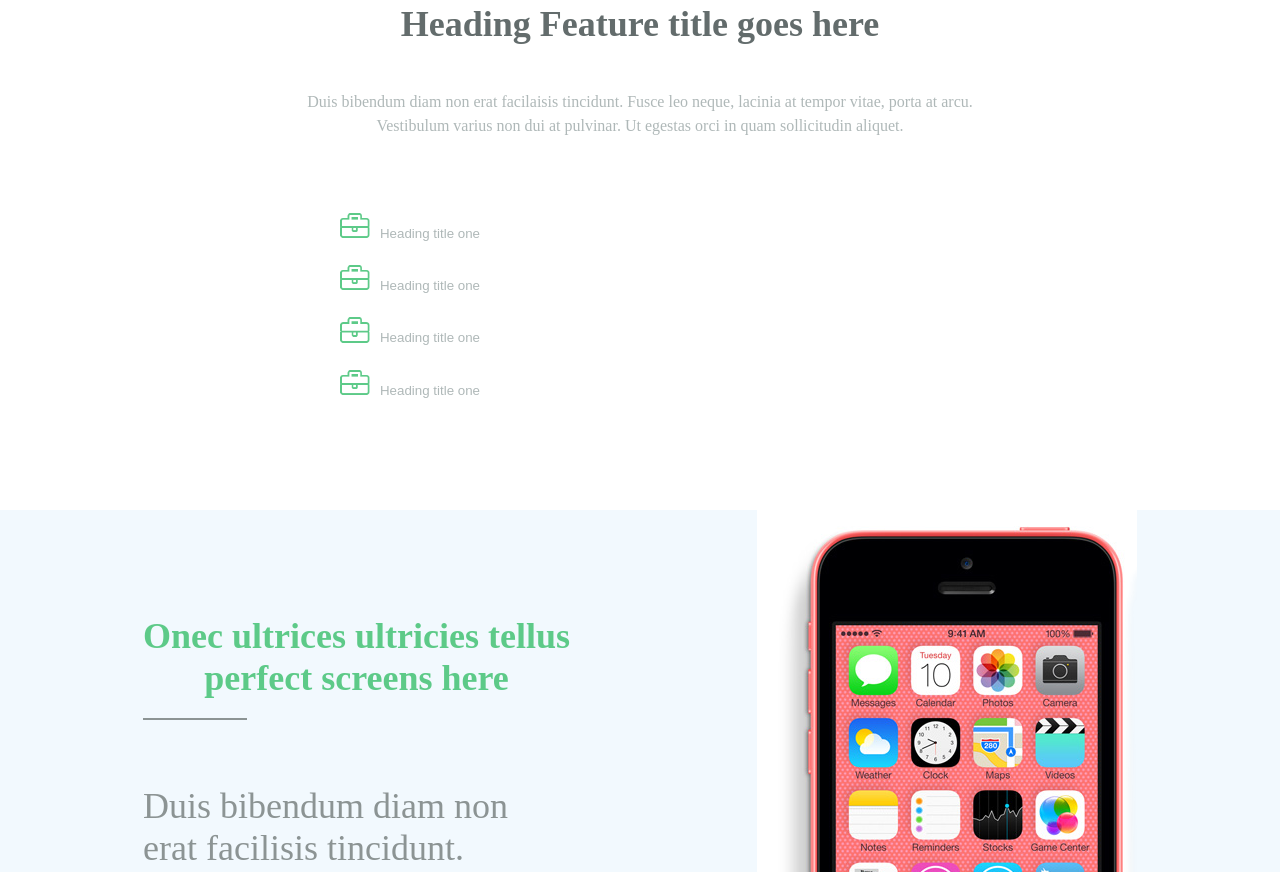
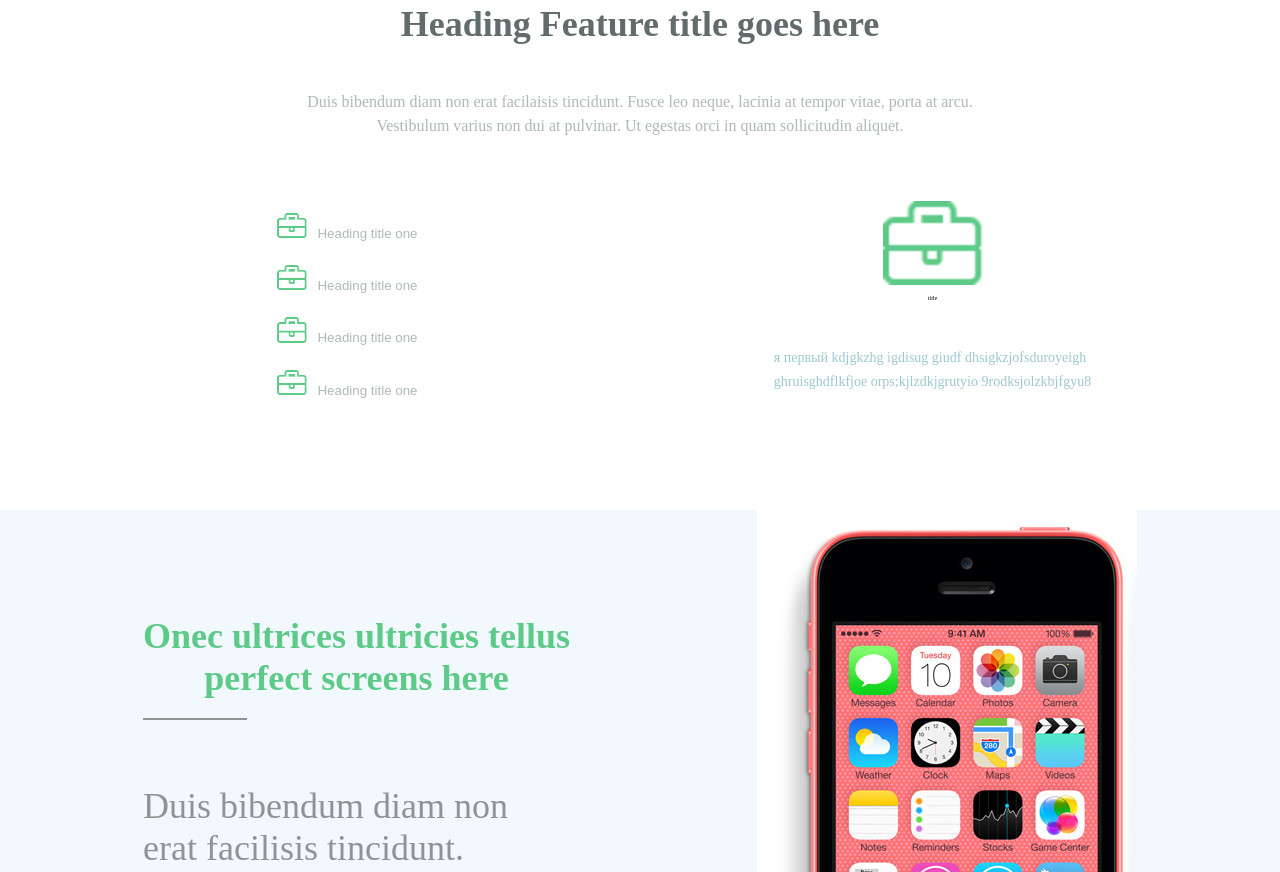
Before and after one commit to oksanabaza/landing, a plain HTML site: page index.html in a window 1280 px wide. Shown: the part 1012-1884 px from the top of the page. Drawn offline with Linux system fonts and the light colour scheme.

Commit message:
js file updated

```diff
--- a/css/style.css
+++ b/css/style.css
@@ -11,7 +11,13 @@
 min-width: 700px;
   /* position: relative; */
 }
-
+.section-center{
+  display: flex;
+  flex-direction: column;
+  /* max-height: 100px; */
+  height: 10px;
+  min-width: 250px;
+}
 .navigation {
   -webkit-box-pack: justify;
       -ms-flex-pack: justify;
@@ -257,8 +263,8 @@ text-align: center;
   display: flex;
 }
 .second__block__menu{
-  display: flex;
-  flex-direction: row;
+  display: grid;
+  grid-template-columns: 1fr 1fr;
   justify-content: space-around;
   padding-top: 63px;
   padding-bottom: 109px;
--- a/index.html
+++ b/index.html
@@ -99,11 +99,12 @@
 
       <div class="section-center">
 
-        <!-- <div class="menu-item">
-          <img class="icon" src="img/bag.png" alt="альтернативный текст">
-          <p class="item-info">Lorem ipsum dolor sit amet consectetur adipisicing elit. Dignissimos facilis
-            harum debitis eligendi fugit veritatis doloremque sapiente officia quibusdam quia?</p>
-        </div> -->
+        <div class="menu-item">
+          <img class="icon" src="img/bag.png" alt="id" width="100px">
+          <h2 class="menu-item_title">title</h2>
+          <p class="item-info">я первый kdjgkzhg igdisug giudf dhsigkzjofsduroyeigh<br> ghruisghdflkfjoe
+            orps;kjlzdkjgrutyio 9rodksjolzkbjfgyu8</p>
+        </div>
 
       </div>
     </div>
--- a/index.js
+++ b/index.js
@@ -10,19 +10,22 @@ const menu = [
     id: 2,
     img: "./img/leaves.png",
     category: "leaves",
-    desc: "я второй"
+    desc: "я второй",
+    title: "title"
   },
   {
     id: 3,
     img: "./img/heart.png",
     category: "heart",
-    desc: "я третий"
+    desc: "я третий",
+    title: "title"
   },
   {
     id: 4,
     img: "./img/umberalla.png",
     category: "umberalla",
-    desc: "я четвертый"
+    desc: "я четвертый",
+    title: "title"
   },
 
 ];
@@ -32,7 +35,7 @@ const filterBtns = document.querySelectorAll('.filter-btn');
 
 //load items
 window.addEventListener("DOMContentLoaded", function () {
-  displayMenuItems(menu.item);
+  displayMenuItems(sectionCenter);
 });
 
 //filter items
@@ -56,7 +59,7 @@ filterBtns.forEach(function (btn) {
 
 
 function displayMenuItems(menuItems) {
-  let displayMenu = menuItems.map(function (item) {
+  let displayMenu = menuItems.map(item => {
     return `<div class="menu-item">
     <img class="icon" src="${item.img}" alt="id" width="100px">
     <h2 class="menu-item_title">${item.title}</h2>
@@ -66,6 +69,14 @@ function displayMenuItems(menuItems) {
 
   sectionCenter.innerHTML = displayMenu;
 };
+
+
+
+
+//////////////////////////////////////////////slider//////////////////////////////////////////
+
+
+
 
 
 const slides = document.querySelectorAll('.slide');
```
